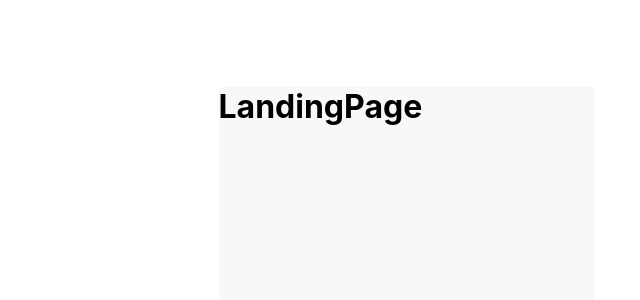
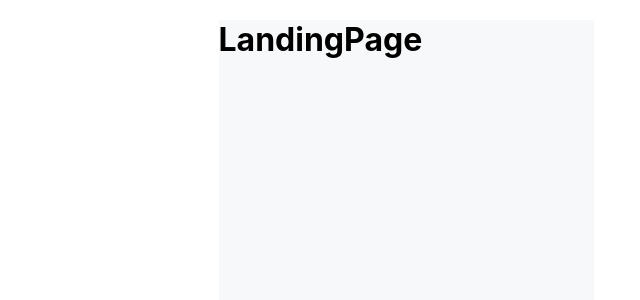
Before and after one commit to Prem324/Educase-Design, a React (Create React App) app: page / in a window 1280 px wide. Shown: the top 300 px of the page, without its empty margins (234-874 px from the left). Built offline with nearby package versions, Linux system fonts and the light colour scheme.

Commit message:
Develop-Layout

```diff
--- a/src/App.css
+++ b/src/App.css
@@ -15,7 +15,7 @@ body {
 
 .app-container {
   width: 375px; /* Standard mobile width */
-  height: 667px; /* Standard mobile height */
+  height: 812px; /* Standard mobile height */
   background: #f7f8f9;
   overflow: hidden;
   position: relative;
```
